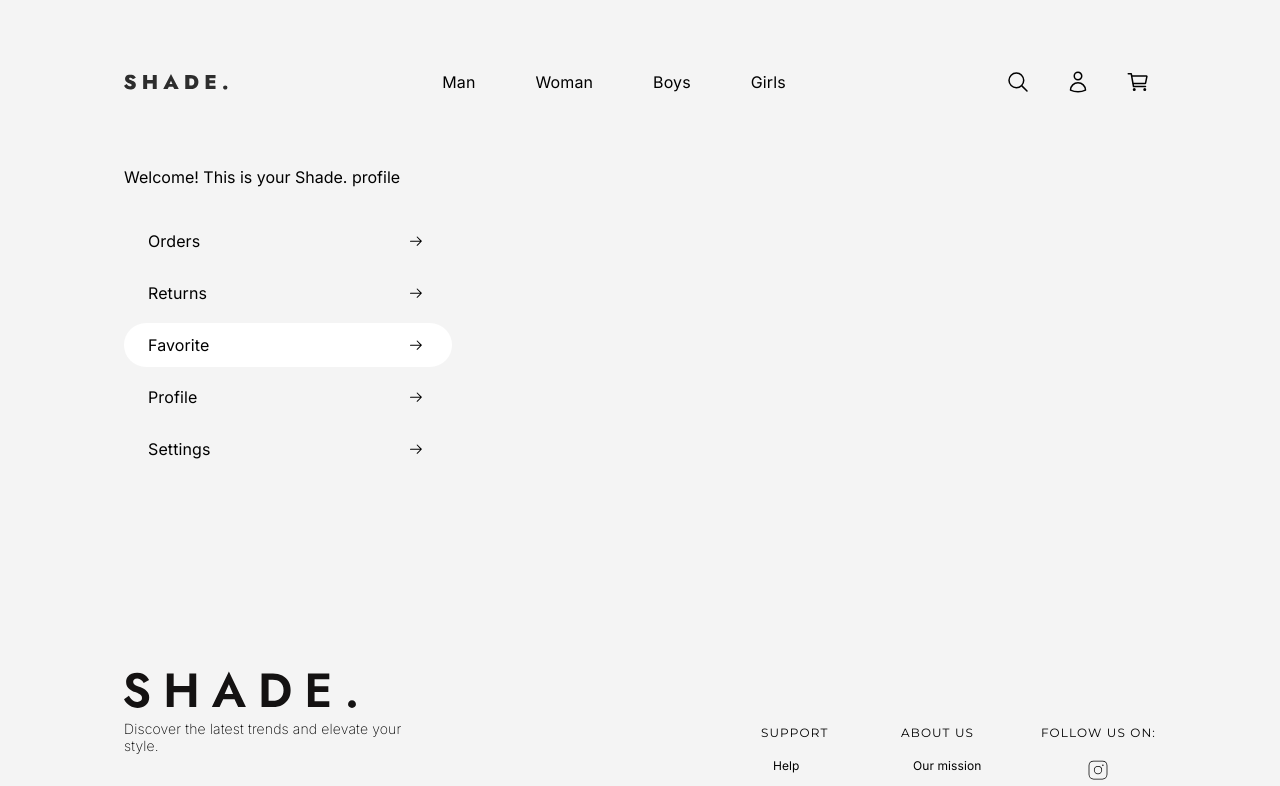
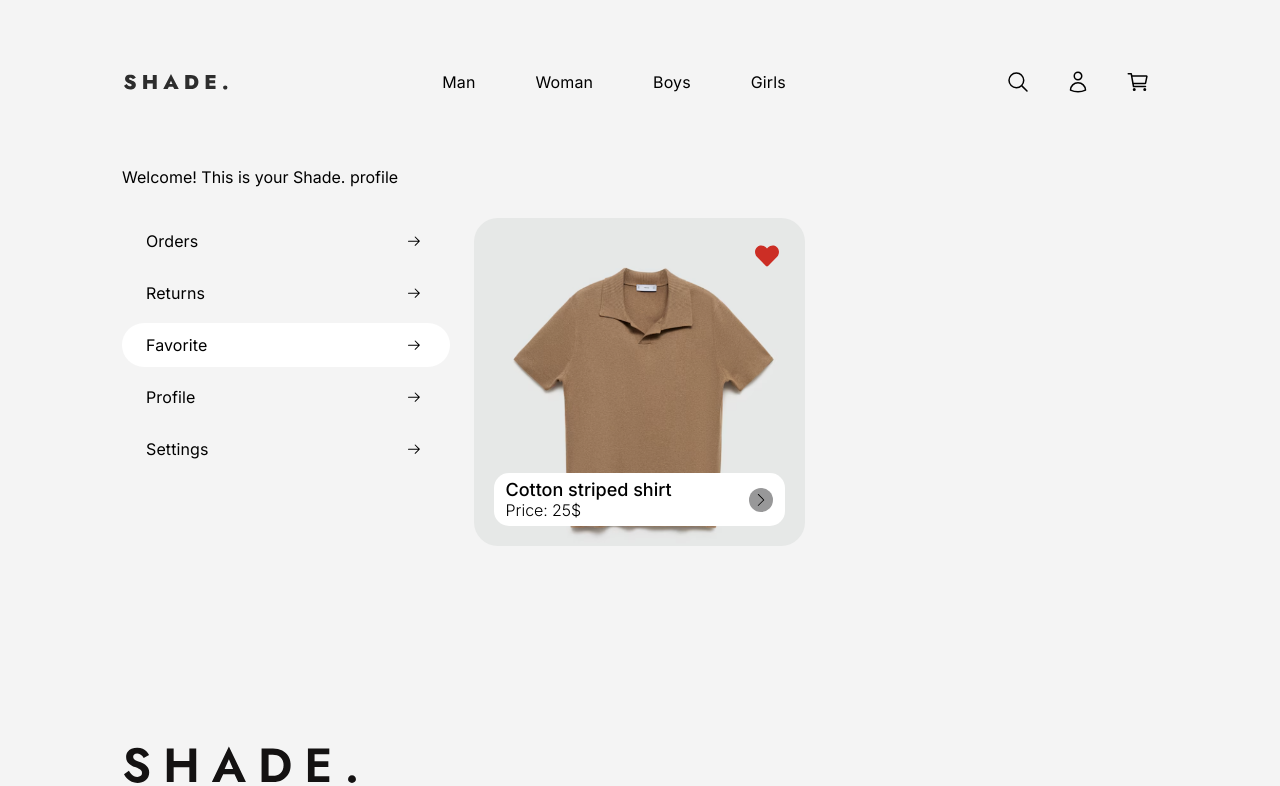
Before and after one commit to DianaKravchuk/Store, a React (Vite) app in the folder frontend/: page /account/favorite in a window 1280 px wide. Shown: the top 786 px of the page. Built offline with nearby package versions, Linux system fonts and the light colour scheme.

Commit message:
feat: add Favorites page with functionality to add and remove items

```diff
--- a/frontend/src/components/ProductCard/ProductCard.tsx
+++ b/frontend/src/components/ProductCard/ProductCard.tsx
@@ -1,7 +1,15 @@
 import React, { useState } from "react";
-import { CiHeart } from "react-icons/ci";
+import { FaHeart } from "react-icons/fa";
+import { FaRegHeart } from "react-icons/fa";
 import { SlArrowRight } from "react-icons/sl";
 import { ProductCardProps } from "./types";
+import { useAppDispatch, useAppSelector } from "@/redux/hooks";
+import {
+  addFavoriteItem,
+  deleteFavoriteItem,
+  selectFavoriteItems,
+} from "@/redux/slices/userFavorites";
+import Button from "@/Ui/Button/Button";
 
 const ProductCard: React.FC<ProductCardProps> = ({
   title,
@@ -9,8 +17,19 @@ const ProductCard: React.FC<ProductCardProps> = ({
   priceBeforeSale,
   size,
   backgroundImage,
+  id,
   isPreview = false,
 }) => {
+  const dispatch = useAppDispatch();
+  const favoriteItems = useAppSelector(selectFavoriteItems);
+
+  const isFavorite = favoriteItems.includes(id);
+
+  const toggleFavorite = () => {
+    isFavorite
+      ? dispatch(deleteFavoriteItem(id))
+      : dispatch(addFavoriteItem(id));
+  };
   const sizeClass = {
     small: "w-[331px] h-[328px]",
     medium: "w-[328px] h-[680px] row-span-2",
@@ -41,7 +60,18 @@ const ProductCard: React.FC<ProductCardProps> = ({
       {!isPreview && (
         <div className="z-10 h-full flex flex-col justify-between">
           <div className="w-full flex justify-end">
-            <CiHeart size={24} />
+            <Button
+              size="icon"
+              variant="icon"
+              onClick={toggleFavorite}
+              icon={
+                isFavorite ? (
+                  <FaHeart size={24} color="#cc2e25" />
+                ) : (
+                  <FaRegHeart size={24} color="#cc2e25" />
+                )
+              }
+            />
           </div>
           <div className="w-full h-[53px] flex justify-between items-center bg-white rounded-[15px] py-1 px-3">
             <div className="flex flex-col">
--- a/frontend/src/pages/Account/Account.tsx
+++ b/frontend/src/pages/Account/Account.tsx
@@ -5,6 +5,7 @@ import AccountNavigation from "./components/AccountNavigation";
 import { testOrder } from "./temporaryOrderData";
 import ProfileMenu from "./components/ProfileMenu/ProfileMenu";
 import { ACCOUNT_PAGE } from "./data";
+import Favorites from "./components/Favorites/Favorites";
 
 const Account: FC = () => {
   const params = useParams<{ accountPage: ACCOUNT_PAGE }>();
@@ -20,7 +21,7 @@ const Account: FC = () => {
   });
 
   return (
-    <div className="w-[1032px] flex items-center justify-center overflow-hidden mt-[168px]">
+    <div className="w-full xl:max-w-[1280px] xl:px-[122px] 2xl:max-w-[1920px] 2xl:px-[268px] flex items-center justify-center overflow-hidden mt-[168px]">
       <div className="w-full flex justify-between gap-6">
         <div className="w-[328px] flex flex-col gap-8">
           <p className="font-inter text-[16px] leading-[19px]">
@@ -33,6 +34,8 @@ const Account: FC = () => {
             <div className="pt-[50px]">
               <ProfileMenu />
             </div>
+          ) : params.accountPage === ACCOUNT_PAGE.Favorite ? (
+            <Favorites />
           ) : (
             <>
               {filteredOrders.map((order) => (
--- /dev/null
+++ b/frontend/src/pages/Account/components/Favorites/Favorites.tsx
@@ -0,0 +1,38 @@
+import ProductCard from "@/components/ProductCard/ProductCard";
+import { ProductCardSize } from "@/components/ProductCard/types";
+import { NEW_COLLECTION } from "@/pages/Home/data";
+import { useAppSelector } from "@/redux/hooks";
+import { selectFavoriteItems } from "@/redux/slices/userFavorites";
+
+const Favorites = () => {
+  const favoriteItems = useAppSelector(selectFavoriteItems);
+
+  const filteredCollection = NEW_COLLECTION.filter((item) =>
+    favoriteItems.includes(item.id),
+  );
+
+  return (
+    <div className="pt-[50px] w-full xl:max-w-[684px] 2xl:max-w-[1032px]">
+      {filteredCollection.length ? (
+        <div className="grid xl:grid-cols-2 2xl:grid-cols-3 gap-6 justify-items-center">
+          {filteredCollection.map((favorite) => (
+            <ProductCard
+              key={favorite.id}
+              size={ProductCardSize.Small}
+              title={favorite.title}
+              price={favorite.price}
+              backgroundImage={favorite.backgroundImage}
+              id={favorite.id}
+            />
+          ))}
+        </div>
+      ) : (
+        <p className="text-xs text-black-000 text-center font-montserrat uppercase">
+          You have no Favorites
+        </p>
+      )}
+    </div>
+  );
+};
+
+export default Favorites;
```
